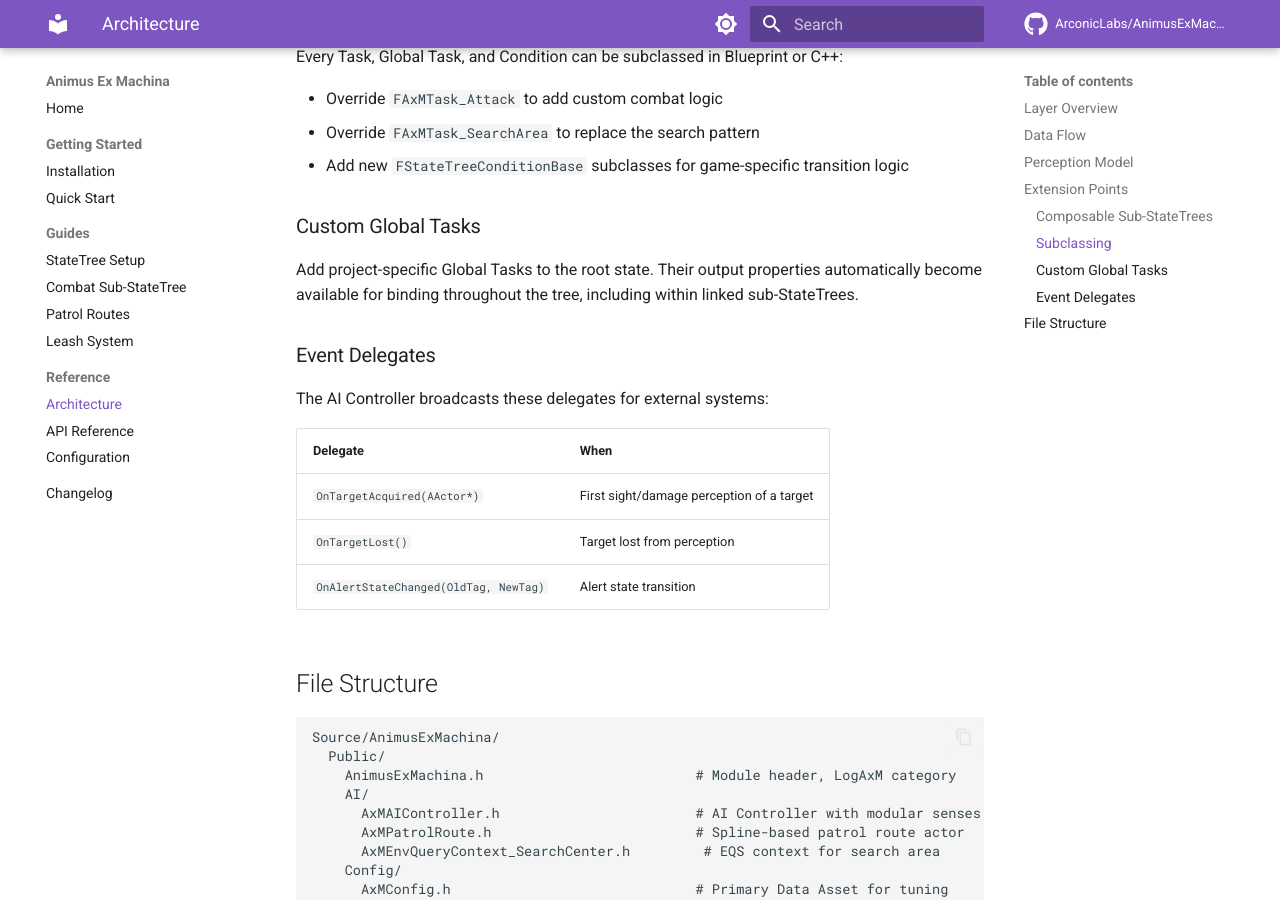
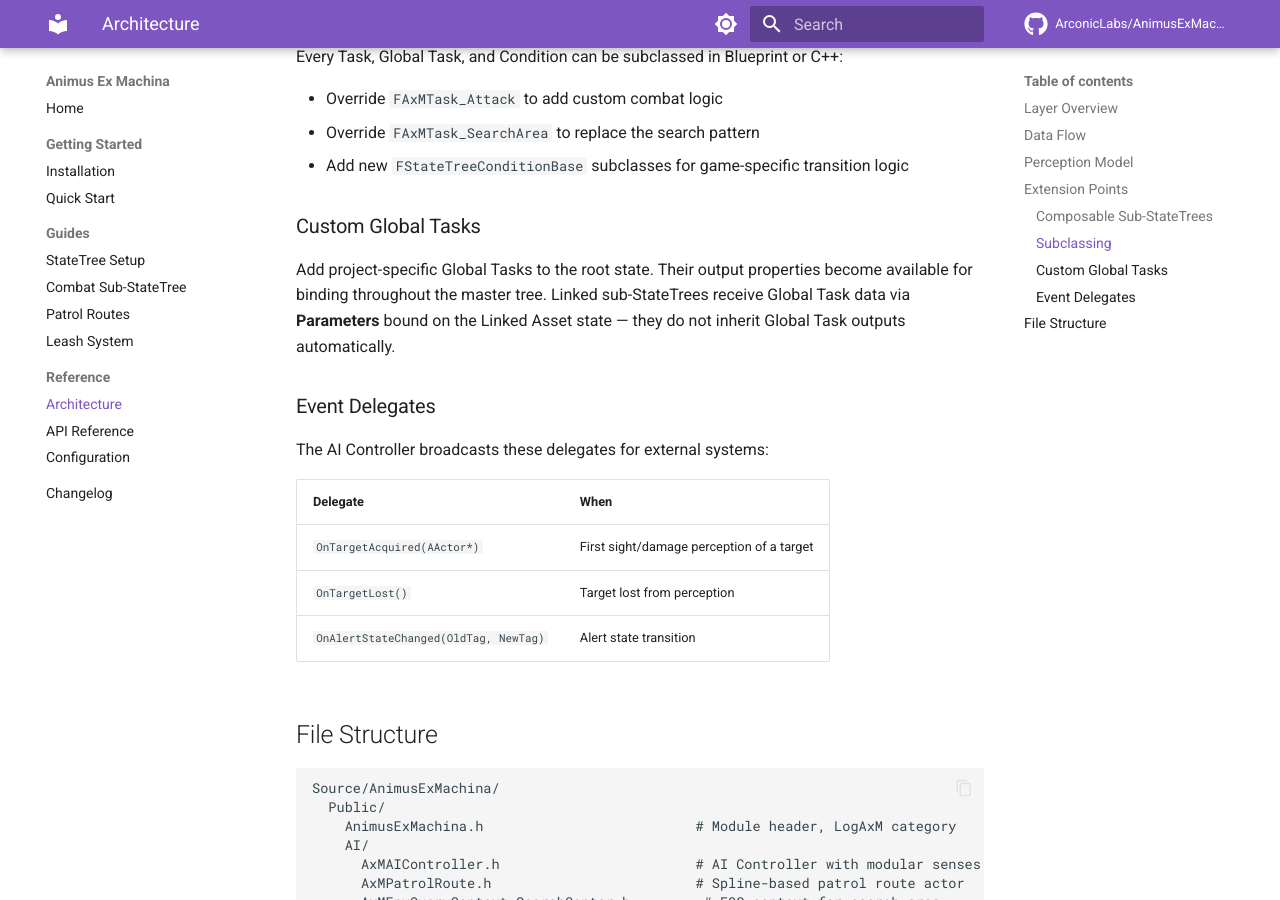
Before and after one commit to ArconicLabs/AnimusExMachina, an MkDocs documentation site: the page built from docs/reference/architecture.md, in a window 1280 px wide and 900 px high, scrolled down 1771 px. Built offline with MkDocs 1.6.1 and Material for MkDocs 9.7.7, drawn with Linux system fonts in a browser that asks for light colours; comment, search, counter and statistics services are not loaded.

Commit message:
docs: fix architecture claim about linked sub-tree inheritance, add changelog entry
Global Task outputs are not automatically available in linked
sub-StateTrees. Corrected architecture.md and added changelog entry
for the parameter-based data flow change.

```diff
--- a/docs/reference/architecture.md
+++ b/docs/reference/architecture.md
@@ -60,7 +60,7 @@ Every Task, Global Task, and Condition can be subclassed in Blueprint or C++:
 
 ### Custom Global Tasks
 
-Add project-specific Global Tasks to the root state. Their output properties automatically become available for binding throughout the tree, including within linked sub-StateTrees.
+Add project-specific Global Tasks to the root state. Their output properties become available for binding throughout the master tree. Linked sub-StateTrees receive Global Task data via **Parameters** bound on the Linked Asset state — they do not inherit Global Task outputs automatically.
 
 ### Event Delegates
 
```
Also changed, not shown: docs/changelog.md (+1 -0 lines).
